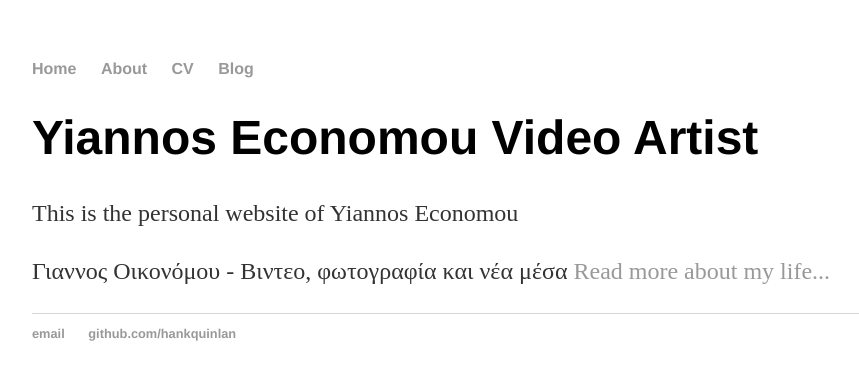
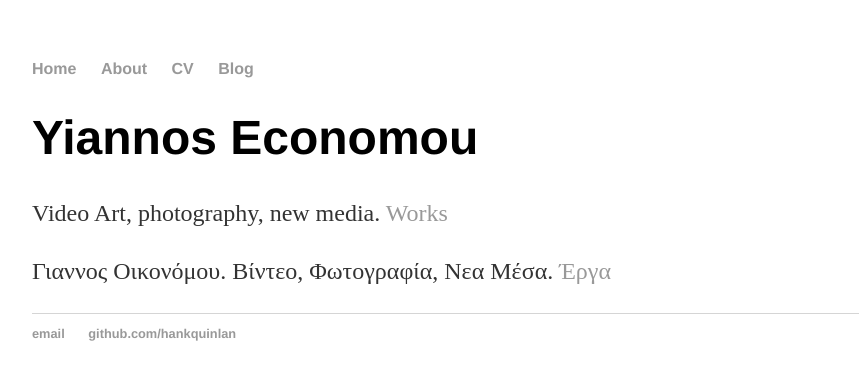
Before and after one commit to YiannosEconomou/Yiannos.github.io, a Jekyll site: the page built from index.html, in a window 1280 px wide. Shown: the top 380 px of the page, without its empty margins (160-1019 px from the left). Built offline with Jekyll 4.4.1, drawn with Linux system fonts in a browser that asks for light colours.

Commit message:
Update index.html

```diff
--- a/index.html
+++ b/index.html
@@ -1,31 +1,9 @@
-<!DOCTYPE html>
-<html>
-	<head>
-		<title>Yiannos Economou </title>
-		<!-- link to main stylesheet -->
-		<link rel="stylesheet" type="text/css" href="/css/main.css"
-	</head>
-	<body>
-		<nav>
-    		<ul>
-        		<li><a href="/">Home</a></li>
-	        	<li><a href="/about">About</a></li>
-        		<li><a href="/cv">CV</a></li>
-        		<li><a href="/blog">Blog</a></li>
-    		</ul>
-		</nav>
-		<div class="container">
-    		<div class="blurb">
-        		<h1>Yiannos Economou Video Artist</h1>
-				<p>This is the personal website of Yiannos Economou</a></p>
-				<p>Γιαννος Οικονόμου - Βιντεο, φωτογραφία και νέα μέσα <a href="/about">Read more about my life...</a></p>
-    		</div><!-- /.blurb -->
-		</div><!-- /.container -->
-		<footer>
-    		<ul>
-        		<li><a href="mailto:yiannoseconomou@gmail.com">email</a></li>
-        		<li><a href="https://github.com/hankquinlan">github.com/hankquinlan</a></li>
-			</ul>
-		</footer>
-	</body>
-</html>
+---
+layout: default
+title: Yiannos Economou, Video Artist
+---
+<div class="blurb">
+	<h1>Yiannos Economou</h1>
+	<p>Video Art, photography, new media. <a href="/about">Works</a></p>
+	<p>Γιαννος Οικονόμου. Βίντεο, Φωτογραφία, Νεα Μέσα. <a href="/about">Έργα</a></p>
+</div><!-- /.blurb -->
```
